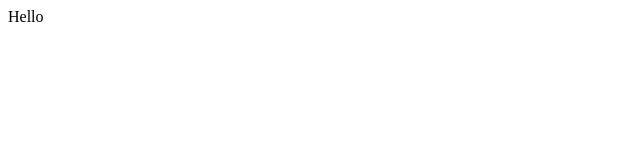
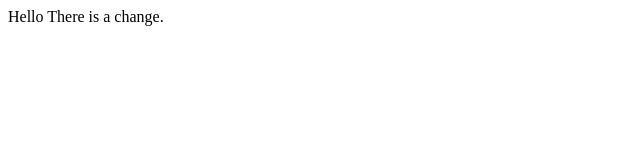
Before and after one commit to raman-official/learning-git, a plain HTML site: page index.html in a window 1280 px wide. Shown: the whole page, without its empty margins (0-640 px from the left). Drawn offline with Linux system fonts and the light colour scheme.

Commit message:
A small change.

```diff
--- a/index.html
+++ b/index.html
@@ -7,5 +7,6 @@
 </head>
 <body>
     Hello
+    There is a change.
 </body>
 </html>
```
